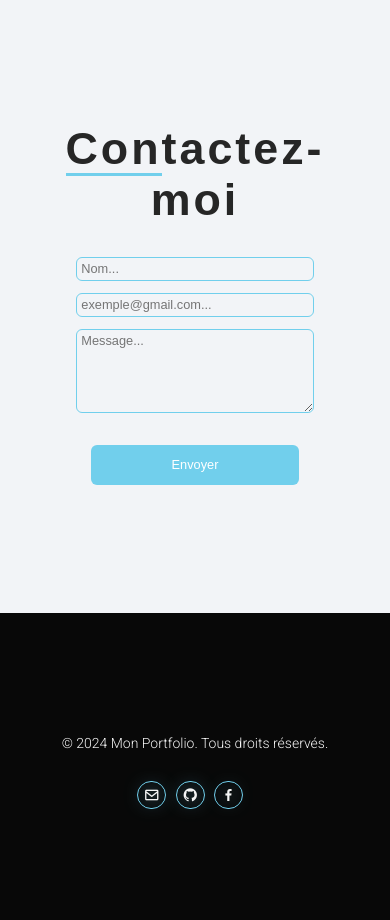
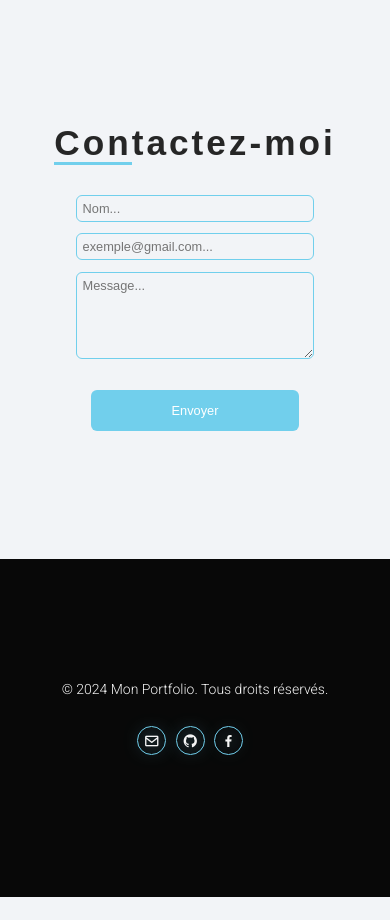
Before and after one commit to Tendry-Rkt56/Tendry-Rkt, a React (Vite) app: page / in a window 390 px wide. Shown: the part 4320-5240 px from the top of the page. After the commit the page ends 5217 px from the top, so only its background shows below. Built offline with nearby package versions, Linux system fonts and the light colour scheme.

Commit message:
Modification des info pour l'email

```diff
--- a/src/assets/style/index.css
+++ b/src/assets/style/index.css
@@ -1453,12 +1453,13 @@ span {
 
      .contactForm h2 {
           width:100%;
+          font-size: 5.5rem;
      }
 
      .formContainer .input,
      .formContainer textarea {
           width:80%;
-          padding: 0.6rem;
+          padding: 0.8rem;
      }
 
      .submit {
```
